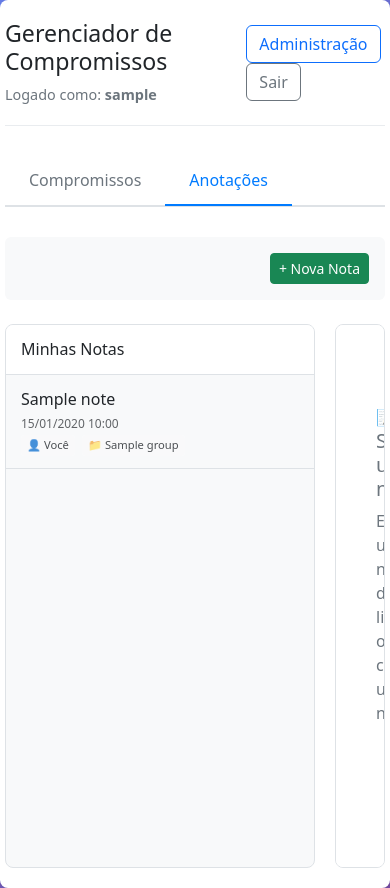
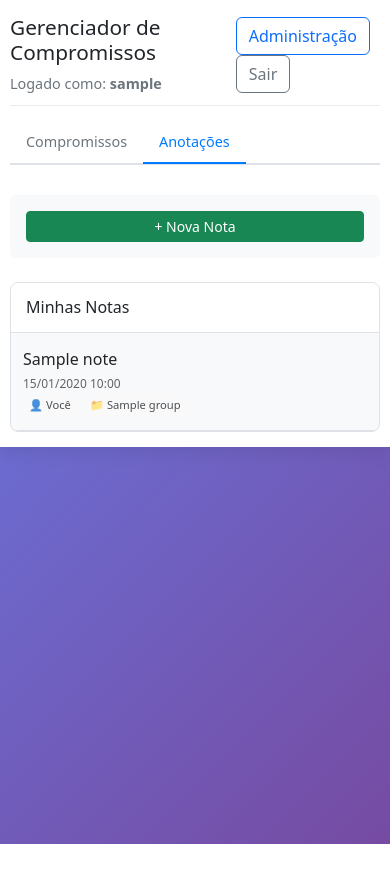
Before and after one commit to Corolario/agenda-tarefas, a Flask app: page /notas in a window 390 px wide. After the commit the page ends 844 px from the top, so only its background shows below. Run offline with Flask 3, Linux system fonts and the light colour scheme; a user stored in the database is signed in; tables that the repository leaves empty hold one stand-in row (values such as "Sample post"); some libraries are stand-ins or nearby versions.

Commit message:
fix: Melhorar layout da aba Anotações para dispositivos móveis
Implementa design responsivo com toggle view no mobile (< 768px):
- Mostra apenas a lista OU o editor, nunca ambos simultaneamente
- Adiciona botão "Voltar para lista" visível apenas no mobile
- Filtros empilham verticalmente com largura total
- Botões de ação empilhados para melhor usabilidade touch
- Ajustes de fonte, padding e alturas para telas pequenas
- Melhorias globais no base.html (header, nav tabs, container)

https://claude.ai/code/session_01BfYuPsEexfs5pAS2Si6wh1

```diff
--- a/templates/base.html
+++ b/templates/base.html
@@ -55,6 +55,28 @@
             border-bottom: 2px solid #007bff;
             background: none;
         }
+
+        /* ========== MOBILE GLOBAL: < 768px ========== */
+        @media (max-width: 767.98px) {
+            .main-container {
+                border-radius: 0;
+                padding: 15px 10px;
+            }
+
+            .page-header {
+                margin-bottom: 15px;
+                padding-bottom: 10px;
+            }
+
+            .page-header h1 {
+                font-size: 1.3rem;
+            }
+
+            .nav-tabs-custom .nav-link {
+                padding: 10px 16px;
+                font-size: 0.9rem;
+            }
+        }
     </style>
 </head>
 <body>
--- a/templates/notas.html
+++ b/templates/notas.html
@@ -148,6 +148,126 @@
         color: #155724;
         display: block;
     }
+
+    /* Botão voltar — oculto no desktop */
+    .mobile-back-btn {
+        display: none;
+    }
+
+    /* Min-width dos filtros no desktop */
+    .filter-bar .form-select-sm {
+        min-width: 200px;
+    }
+
+    /* ========== MOBILE: < 768px ========== */
+    @media (max-width: 767.98px) {
+
+        /* --- Toggle: lista OU editor, nunca ambos --- */
+        .notes-container:not(.note-selected) .notes-editor {
+            display: none;
+        }
+        .notes-container.note-selected .notes-sidebar {
+            display: none;
+        }
+
+        /* --- Botão voltar visível no mobile --- */
+        .mobile-back-btn {
+            display: inline-block;
+        }
+
+        /* --- Container principal --- */
+        .notes-container {
+            flex-direction: column;
+            height: auto;
+            min-height: auto;
+            gap: 0;
+        }
+
+        /* --- Sidebar em tela cheia --- */
+        .notes-sidebar {
+            width: 100% !important;
+            max-height: calc(100vh - 250px);
+            border-radius: 8px;
+        }
+
+        /* --- Editor em tela cheia --- */
+        .notes-editor {
+            padding: 15px;
+            border-radius: 8px;
+            min-height: calc(100vh - 280px);
+        }
+
+        /* --- Título menor --- */
+        .note-editor-title {
+            font-size: 1.2rem;
+            padding: 8px 0;
+            margin-bottom: 15px;
+        }
+
+        /* --- Textarea menor --- */
+        .note-editor-content {
+            min-height: 200px;
+        }
+
+        /* --- Save indicator: posição estática no mobile --- */
+        .save-indicator {
+            position: static;
+            display: none;
+            margin-bottom: 10px;
+            text-align: center;
+        }
+        .save-indicator.saving,
+        .save-indicator.saved {
+            display: block;
+        }
+
+        /* --- Empty state compacto --- */
+        .empty-state {
+            padding: 30px 15px;
+        }
+        .empty-state i {
+            font-size: 2rem;
+            margin-bottom: 10px;
+        }
+
+        /* --- Filtros: layout vertical --- */
+        .filter-bar {
+            flex-direction: column;
+            align-items: stretch !important;
+        }
+        .filter-bar .d-flex.align-items-center.gap-2 {
+            width: 100%;
+        }
+        .filter-bar .form-select-sm {
+            min-width: 0;
+            width: 100%;
+        }
+        .filter-bar .btn-success {
+            width: 100%;
+        }
+
+        /* --- Touch targets maiores --- */
+        .note-item {
+            padding: 14px 12px;
+        }
+
+        /* --- Botões de ação empilhados --- */
+        .notes-editor .mt-3.d-flex.gap-2 {
+            flex-direction: column;
+        }
+        .notes-editor .mt-3.d-flex.gap-2 .btn,
+        .notes-editor .mt-3.d-flex.gap-2 form {
+            width: 100%;
+        }
+        .notes-editor .mt-3.d-flex.gap-2 form .btn {
+            width: 100%;
+        }
+
+        /* --- Seletor de grupo no editor: largura total --- */
+        .notes-editor .form-select-sm {
+            max-width: 100% !important;
+        }
+    }
 </style>
 
 <!-- Modal Nova Nota -->
@@ -185,12 +305,12 @@
 
 <!-- Filtros e Botão Nova Nota -->
 {% if user_groups %}
-<div class="d-flex flex-wrap gap-2 align-items-center mb-4 p-3 bg-light rounded">
+<div class="filter-bar d-flex flex-wrap gap-2 align-items-center mb-4 p-3 bg-light rounded">
     <!-- Filtro de Grupo -->
     {% if user_groups|length > 1 %}
     <div class="d-flex align-items-center gap-2">
         <label for="group_filter" class="form-label mb-0 text-nowrap">Grupo:</label>
-        <select id="group_filter" class="form-select form-select-sm" onchange="applyFilters()" style="min-width: 200px;">
+        <select id="group_filter" class="form-select form-select-sm" onchange="applyFilters()">
             <option value="">Todos os grupos</option>
             {% for group in user_groups %}
             <option value="{{ group.id }}" {% if selected_group_id == group.id %}selected{% endif %}>
@@ -205,7 +325,7 @@
     {% if members_list|length > 1 %}
     <div class="d-flex align-items-center gap-2">
         <label for="user_filter" class="form-label mb-0 text-nowrap">Usuário:</label>
-        <select id="user_filter" class="form-select form-select-sm" onchange="applyFilters()" style="min-width: 200px;">
+        <select id="user_filter" class="form-select form-select-sm" onchange="applyFilters()">
             <option value="">Todos os usuários</option>
             {% for member_id, member_name in members_list %}
             <option value="{{ member_id }}" {% if selected_user_id == member_id %}selected{% endif %}>
@@ -228,7 +348,7 @@
 
 <!-- Container Principal -->
 {% if user_groups %}
-<div class="notes-container">
+<div class="notes-container {% if current_note %}note-selected{% endif %}">
     <!-- Sidebar com lista de notas -->
     <div class="notes-sidebar">
         <div class="sidebar-header">
@@ -260,6 +380,11 @@
         <div class="save-indicator" id="saveIndicator"></div>
 
         {% if current_note %}
+        <a href="javascript:void(0)" onclick="goBackToList()"
+           class="btn btn-outline-secondary btn-sm mb-3 mobile-back-btn">
+            &#8592; Voltar para lista
+        </a>
+
         <input type="text"
                class="note-editor-title"
                id="noteTitle"
@@ -440,6 +565,13 @@ function selectNote(noteId) {
     window.location.href = '/notas?' + params.toString();
 }
 
+function goBackToList() {
+    const params = new URLSearchParams(window.location.search);
+    params.delete('note_id');
+    const queryString = params.toString();
+    window.location.href = queryString ? '/notas?' + queryString : '/notas';
+}
+
 function applyFilters() {
     const groupSelect = document.getElementById('group_filter');
     const userSelect = document.getElementById('user_filter');
```
